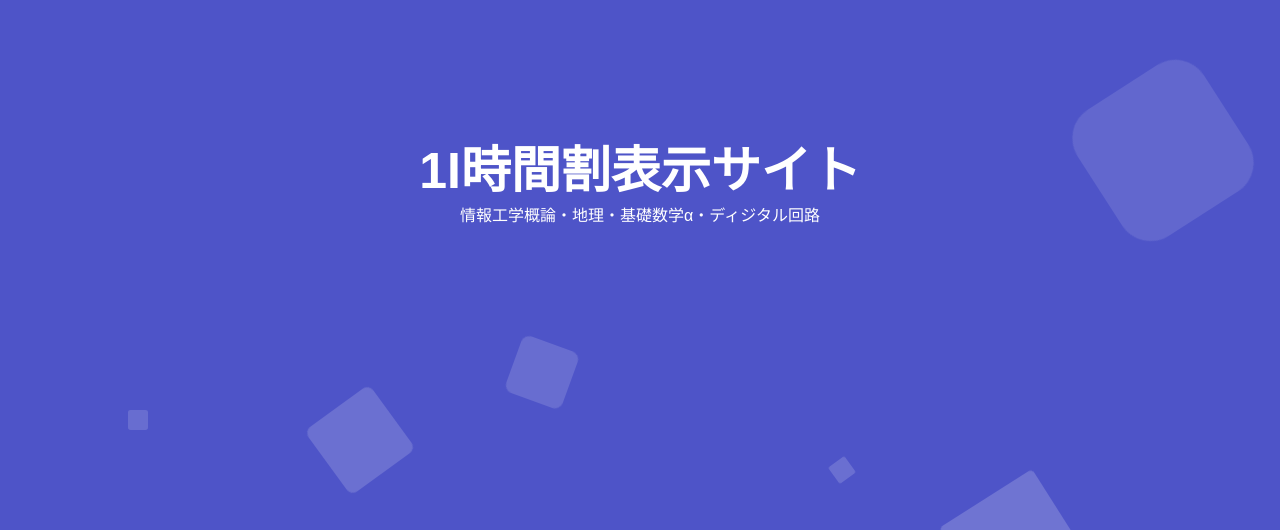
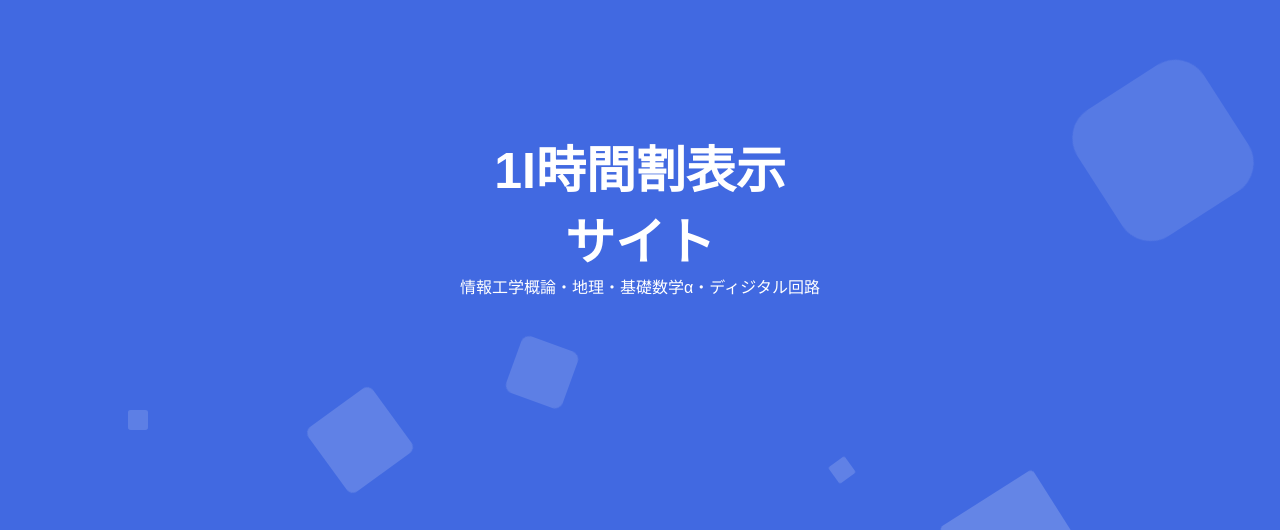
Before and after one commit to kmr3/class, a plain HTML site: page index.html in a window 1280 px wide. Shown: the part 270-800 px from the top of the page. Drawn offline with Linux system fonts and the light colour scheme.

Commit message:
デザイン変更 続き

```diff
--- a/index.html
+++ b/index.html
@@ -20,7 +20,7 @@
                 <li></li>
                 <li></li>
     <div class="context">
-    <h1 class="mokuji">1I時間割表示サイト</h1>
+    <h1 class="mokuji">1I時間割表示<br>サイト</h1>
     <script type="text/javascript">
         function Settoday(){
           var today = new Date() ;
--- a/style.css
+++ b/style.css
@@ -33,8 +33,8 @@ body{
 
 
 .area{
-    background: #4e54c8;
-    background: -webkit-linear-gradient(to left, #8f94fb, #4e54c8);
+    background: #4169e1;
+    background: -webkit-linear-gradient(to left, #87ceeb, #4e54c8);
     width: 100%;
     height:100vh;
 
```
